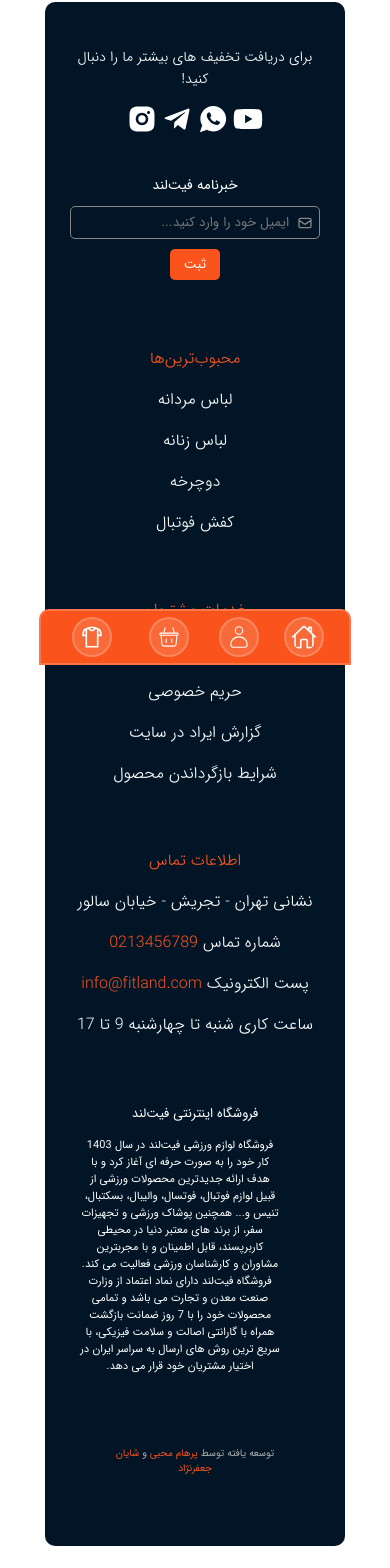
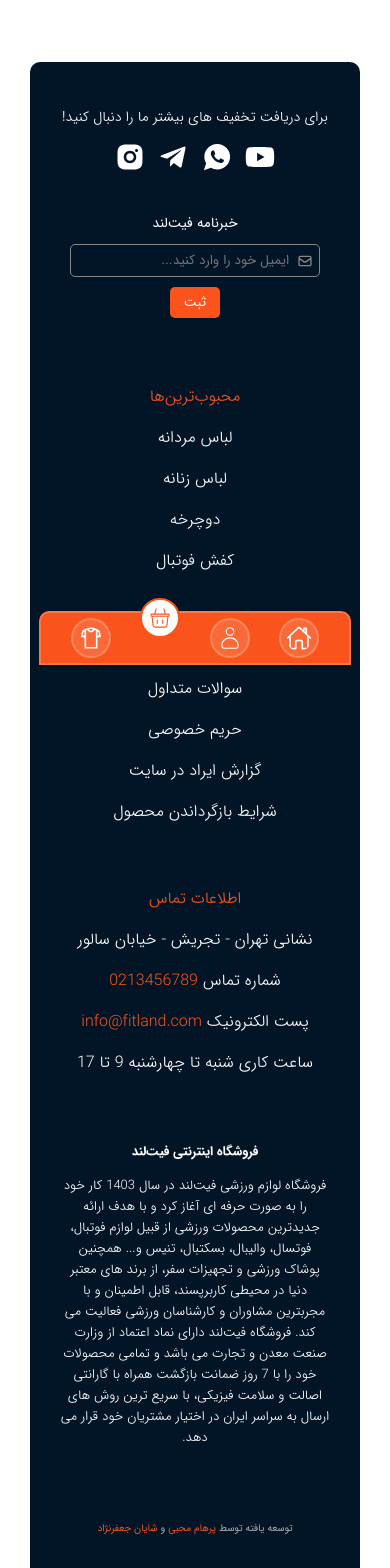
Before and after one commit to NooberThanYall/FitLand, a React (Vite) app: page /Cart in a window 390 px wide. Shown: the part 179-1747 px from the top of the page. Built offline with nearby package versions, Linux system fonts and the light colour scheme.

Commit message:
fix the footers responsive

```diff
--- /dev/null
+++ b/src/Components/Cart/Cart.tsx
@@ -0,0 +1,8 @@
+import './Cart.css'
+import './mediaCart.css'
+
+export default function Cart() {
+  return (
+    <div>Cart</div>
+  )
+}
--- a/src/Components/Global/BottomMenu/BottomMenu.tsx
+++ b/src/Components/Global/BottomMenu/BottomMenu.tsx
@@ -16,8 +16,8 @@ export default function BottomMenu() {
             <div className='container-bottom-menu'>
                 <Link className="btn-icons" to={'/'}><IoHomeOutline className={`icons-bottom-menu ${location.pathname === '/' ? 'icons-bottom-menu-slected' : ''}`} size={30} /></Link>
                 <Link className="btn-icons" to={'/SignIn'}> <CiUser className={`icons-bottom-menu ${location.pathname === '/SignIn' ? 'icons-bottom-menu-slected' : ''} ${location.pathname === '/Login' ? 'icons-bottom-menu-slected' : ''}`} size={30} /></Link>
-                <button className="btn-icons"><CiShoppingBasket className='icons-bottom-menu' size={30} /></button>
-                <button className="btn-icons"><LiaTshirtSolid className='icons-bottom-menu' size={30} /></button>
+                <Link className="btn-icons" to={'/Cart'}><CiShoppingBasket className={`icons-bottom-menu ${location.pathname === '/Cart' ? 'icons-bottom-menu-slected' : ''}`} size={30} /></Link>
+                <Link className="btn-icons" to={'/Shop'}><LiaTshirtSolid className={`icons-bottom-menu ${location.pathname === '/Shop' ? 'icons-bottom-menu-slected' : ''}`} size={30} /></Link>
             </div>
         </div>
     )
--- a/src/Components/Global/Footer/mediaFooter.css
+++ b/src/Components/Global/Footer/mediaFooter.css
@@ -202,11 +202,15 @@
 @media only screen and (max-width: 540px) {
 
     .desc-footer-bottom {
-        width: 320px;
+        font-size: 13px;
+        width: 400px;
+        margin-right: -40px;
+        font-weight: 300;
     }
 
-    .container-footer {
-        padding-bottom: 60px;
+    .title-footer-bottom {
+        font-size: 13px;
+        font-weight: 700;
     }
 
     .titles-content-footer-top-right {
@@ -240,7 +244,8 @@
     }
 
     .desc-footer-bottom {
-        width: 270px;
+        width: 350px;
+        margin-right: -40px;
     }
 }
 
@@ -250,7 +255,7 @@
     }
 
     .desc-footer-bottom {
-        width: 270px;
+        width: 300px;
     }
 
     .container-icons-top-left{
@@ -259,10 +264,6 @@
 
     .title-top-left{
         width: 140%;
-    }
-
-    .desc-footer-bottom {
-        width: 220px;
     }
 
     .input-footer {
@@ -274,8 +275,10 @@
     }
 }
 
-@media only screen and (max-width: 430px){
+@media only screen and (max-width: 400px){
+
     .desc-footer-bottom {
-        width: 200px;
+        width: 270px;
+        margin-right: -35px
     }
 }
--- a/src/Components/Global/TopBar/mediaTopBar.css
+++ b/src/Components/Global/TopBar/mediaTopBar.css
@@ -1,5 +1,3 @@
-@media only screen and (max-width: 1400px) {}
-
 @media only screen and (max-width: 1200px){
     .container{
         width: 1100px;
--- a/src/Components/LoginForm/mediaLoginForm.css
+++ b/src/Components/LoginForm/mediaLoginForm.css
@@ -1,4 +1,4 @@
-@media only screen and (max-width: 1400px) {
+/* @media only screen and (max-width: 1400px) {
 
     .container {
         width: 1100px;
@@ -287,4 +287,4 @@
     .text-go-to-login{
         font-size: 12px;
     }
-}
+} */
--- /dev/null
+++ b/src/Components/Shop/Shop.tsx
@@ -0,0 +1,8 @@
+import './Shop.css'
+import './mediaShop.css'
+
+export default function Shop() {
+  return (
+    <div>Shop</div>
+  )
+}
--- a/src/Components/SignInForm/mediaSignInForm.css
+++ b/src/Components/SignInForm/mediaSignInForm.css
@@ -1,4 +1,4 @@
-@media only screen and (max-width: 1400px) {
+/* @media only screen and (max-width: 1400px) {
 
     .container {
         width: 1100px;
@@ -287,4 +287,4 @@
     .text-go-to-login{
         font-size: 12px;
     }
-}
+} */
```
Also changed, not shown: src/route.tsx (+7 -3 lines), src/Components/Cart/Cart.css (added), src/Components/Cart/mediaCart.css (added), src/Components/Shop/Shop.css (added), src/Components/Shop/mediaShop.css (added).
